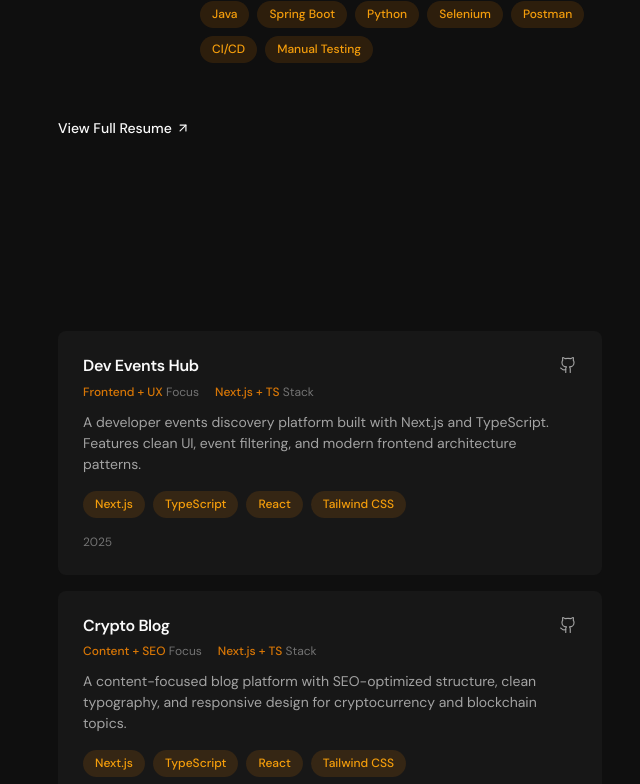
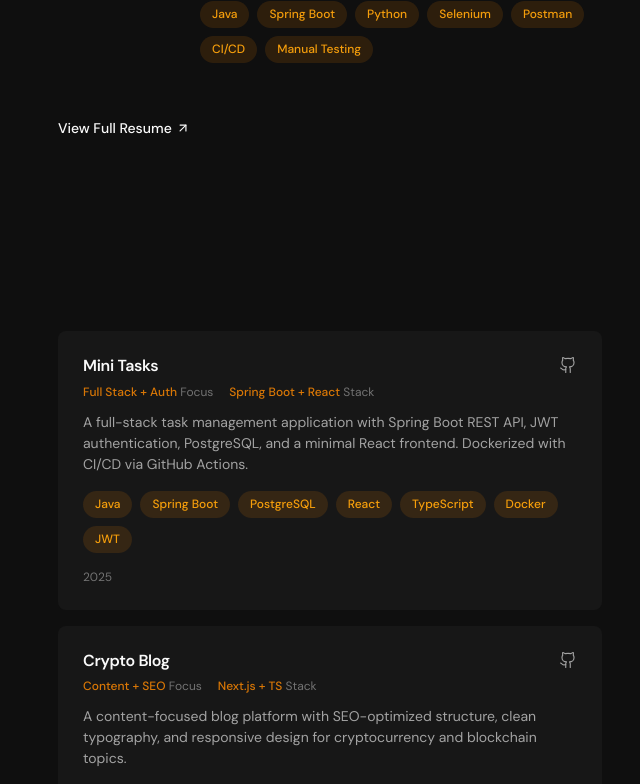
Before and after one commit to doguhanerbil/portfolio, a Next.js app: page / in a window 1280 px wide. Shown: the part 1990-2774 px from the top of the page, without its empty margins (582-1222 px from the left). Built offline with nearby package versions, Linux system fonts and the light colour scheme.

Commit message:
Update CV and replace Dev Events Hub with Mini Tasks projects

```diff
--- a/data/projects.ts
+++ b/data/projects.ts
@@ -22,19 +22,19 @@
 
 export const projects: Project[] = [
   {
-    id: "dev-events-next-js",
-    title: "Dev Events Hub",
+    id: "mini-tasks",
+    title: "Mini Tasks",
     description:
-      "A developer events discovery platform built with Next.js and TypeScript. Features clean UI, event filtering, and modern frontend architecture patterns.",
-    technologies: ["Next.js", "TypeScript", "React", "Tailwind CSS"],
-    githubUrl: "https://github.com/doguhanerbil/dev-events-next-js",
+      "A full-stack task management application with Spring Boot REST API, JWT authentication, PostgreSQL, and a minimal React frontend. Dockerized with CI/CD via GitHub Actions.",
+    technologies: ["Java", "Spring Boot", "PostgreSQL", "React", "TypeScript", "Docker", "JWT"],
+    githubUrl: "https://github.com/doguhanerbil/mini-tasks",
     liveUrl: undefined,
     imageUrl: undefined,
     featured: true,
     year: 2025,
     metrics: [
-      { label: "Focus", value: "Frontend + UX" },
-      { label: "Stack", value: "Next.js + TS" },
+      { label: "Focus", value: "Full Stack + Auth" },
+      { label: "Stack", value: "Spring Boot + React" },
     ],
   },
   {
```
Also changed, not shown: 1 other file (tests, documents, lock files or other folders).
